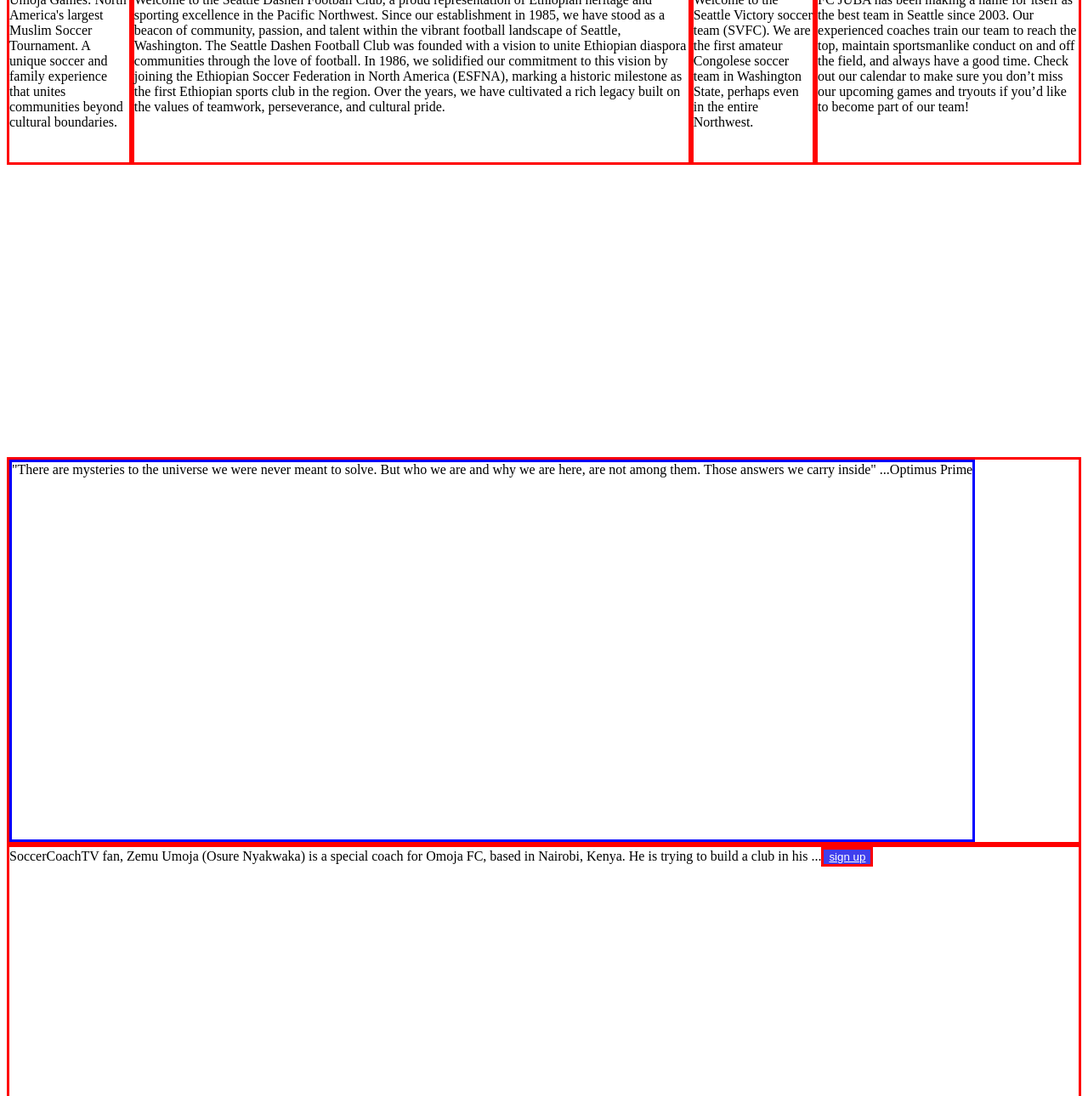
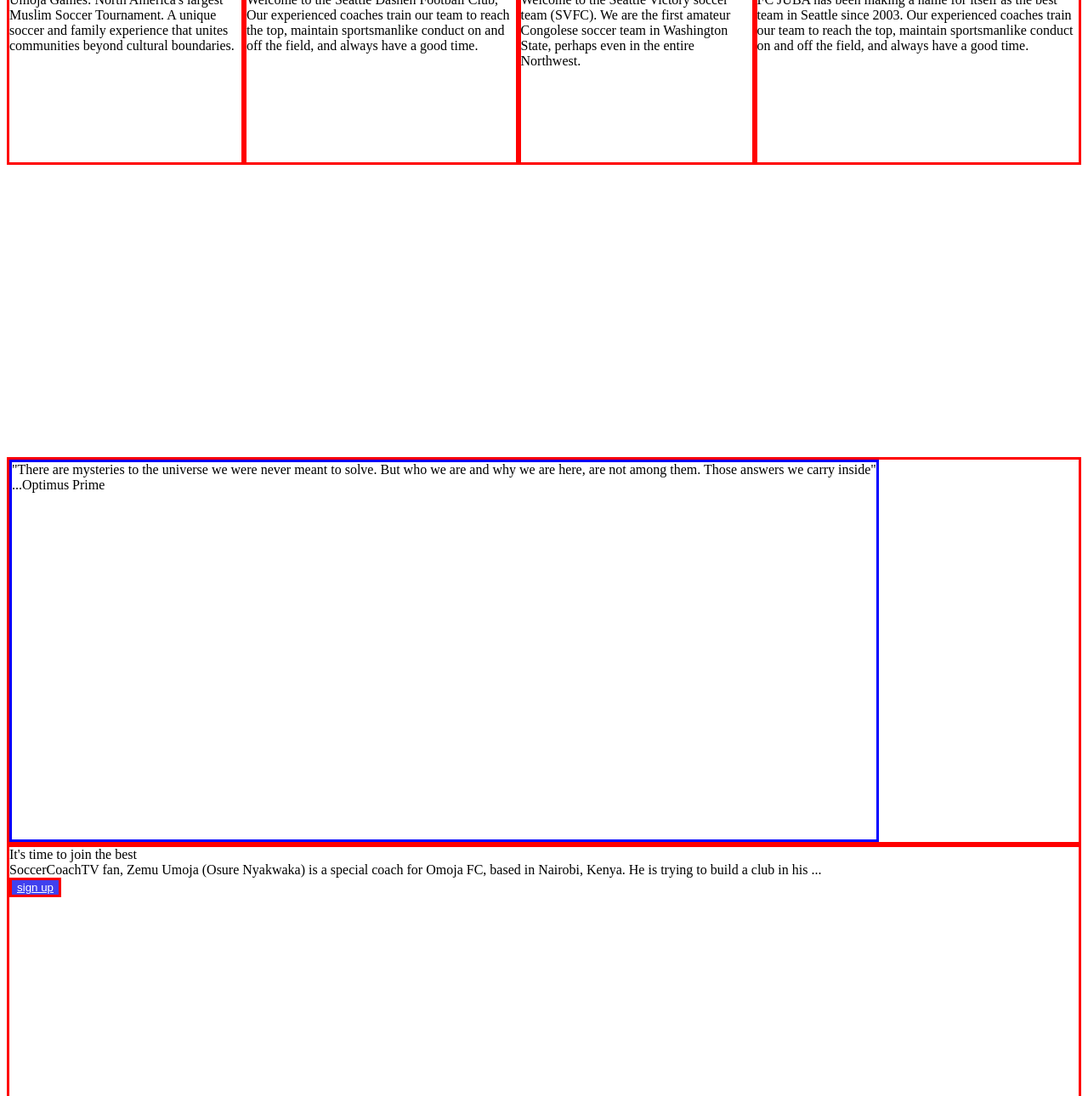
Before and after one commit to martin2m2/landingpages, a plain HTML site: page index.html in a window 1280 px wide. Shown: the part 860-2150 px from the top of the page at 85% size. Drawn offline with Linux system fonts and the light colour scheme.

Commit message:
index.html

```diff
--- a/index.html
+++ b/index.html
@@ -8,7 +8,7 @@
 </head>
 <body>
     <div class="container">
-        <div id="logo"><img src="images/seattle-afrikan-premier-league.jpg" height="100px" width="80px"></div>
+        <div id="logo"><img src="images/seattle-afrikan-premier-league.jpg" height="130px" width="120px"></div>
         <div class="one"><a href="https://seattleafrikanpremierleague.com/" target="_blank" rel="noopener noreferrer">where</a></div>
         <div class="two"><a href="https://seattleafrikanpremierleague.com/" target="_blank" rel="noopener noreferrer">when</a></div>
         <div class="three"><a href="https://seattleafrikanpremierleague.com/" target="_blank" rel="noopener noreferrer">whom</a></div>
@@ -17,7 +17,7 @@
 
     </div>
     <div class="info">
-        <div class="intro">Teams</div>
+        <div class="intro">Teams information and more</div>
         <div class="five"><a href="https://www.instagram.com/seattleumojafc/" target="_blank" rel="noopener noreferrer"><img src="images/SAPL_Umojahfc.jpg" height="250px" width="290px"></a></div>
         <div class="six"><a href="https://www.instagram.com/dashenfc/" target="_blank" rel="noopener noreferrer"><img src="images/SAPL_SeattleDashenfc.jpg" height="250px" width="290px"></a></div>
         <div class="seven"><a href="https://seattleafrikanpremierleague.com/seattle-victory-fc/" target="_blank" rel="noopener noreferrer"><img src="images/SAPL_SeattleVictory-1.jpg" height="250px" width="290px"></a></div>
@@ -26,17 +26,18 @@
 <div class="description">
 
        <div class="kenya">Umoja Games: North America's largest Muslim Soccer Tournament. A unique soccer and family experience that unites communities beyond cultural boundaries.</div>
-       <div class="ethiopia">Welcome to the Seattle Dashen Football Club, a proud representation of Ethiopian heritage and sporting excellence in the Pacific Northwest. Since our establishment in 1985, we have stood as a beacon of community, passion, and talent within the vibrant football landscape of Seattle, Washington. The Seattle Dashen Football Club was founded with a vision to unite Ethiopian diaspora communities through the love of football. In 1986, we solidified our commitment to this vision by joining the Ethiopian Soccer Federation in North America (ESFNA), marking a historic milestone as the first Ethiopian sports club in the region. Over the years, we have cultivated a rich legacy built on the values of teamwork, perseverance, and cultural pride.</div>
+       <div class="ethiopia">Welcome to the Seattle Dashen Football Club, Our experienced coaches train our team to reach the top, maintain sportsmanlike conduct on and off the field, and always have a good time. </div>
        <div class="congo">Welcome to the Seattle Victory soccer team (SVFC). We are the first amateur Congolese soccer team in Washington State, perhaps even in the entire Northwest.</div>
-       <div class="somalia">FC JUBA has been making a name for itself as the best team in Seattle since 2003. Our experienced coaches train our team to reach the top, maintain sportsmanlike conduct on and off the field, and always have a good time. Check out our calendar to make sure you don’t miss our upcoming games and tryouts if you’d like to become part of our team!</div>
+       <div class="somalia">FC JUBA has been making a name for itself as the best team in Seattle since 2003. Our experienced coaches train our team to reach the top, maintain sportsmanlike conduct on and off the field, and always have a good time. </div>
 
 </div>
 <div class="conclusion">
-    <div class="quote">"There are mysteries to the universe we were never meant to solve. But who we are and why we are here, are not among them. Those answers we carry inside" ...Optimus Prime</div>
+    <div class="quote">"There are mysteries to the universe we were never meant to solve. But who we are and why we are here, are not among them. Those answers we carry inside" <div id="author">...Optimus Prime</div></div>
 
 </div>
 <div class="last">
-    <div>SoccerCoachTV fan, Zemu Umoja (Osure Nyakwaka) is a special coach for Omoja FC, based in Nairobi, Kenya. He is trying to build a club in his ...<button><a href="https://seattleafrikanpremierleague.com/" target="_blank" rel="noopener noreferrer">sign up</a></button></div>
+    <div id="call">It's time to join the best</div>
+    <div>SoccerCoachTV fan, Zemu Umoja (Osure Nyakwaka) is a special coach for Omoja FC, based in Nairobi, Kenya. He is trying to build a club in his ...<div><button><a href="https://seattleafrikanpremierleague.com/" target="_blank" rel="noopener noreferrer">sign up</a></button></div></div>
 
 </div>
 <div class="footer">
```
